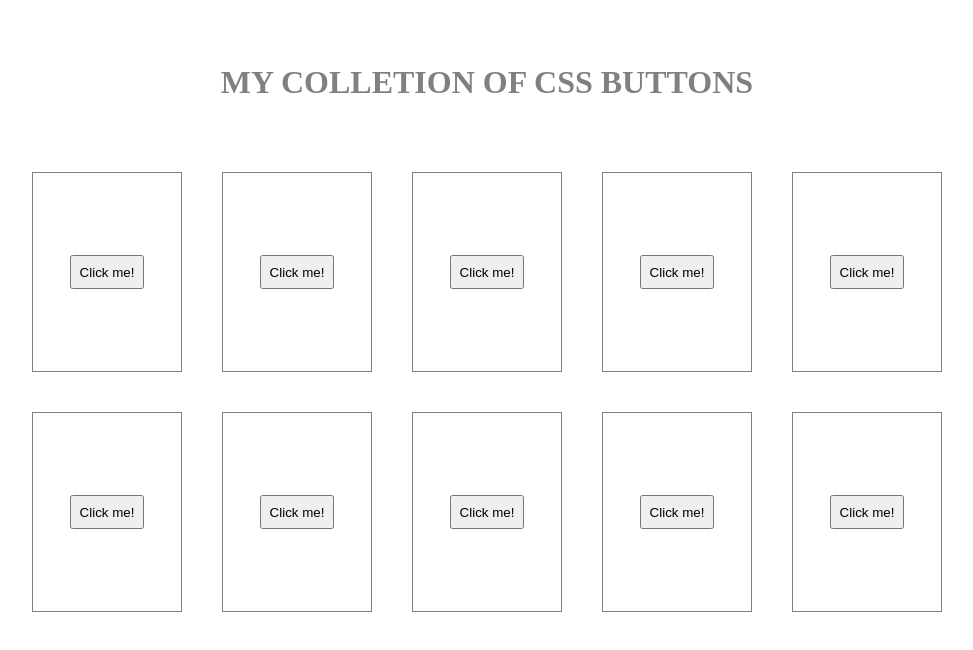
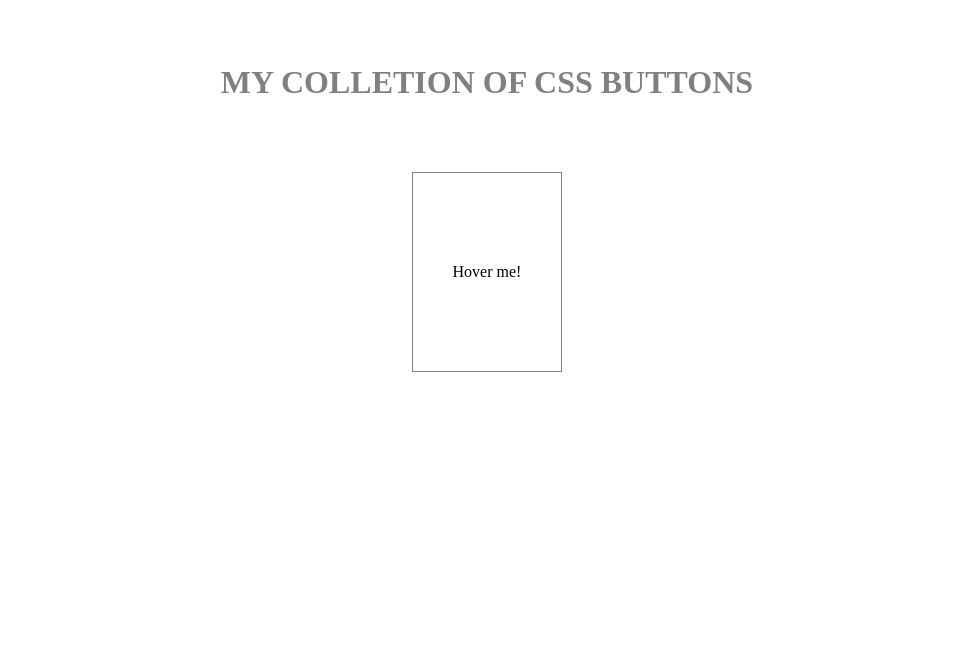
Before and after one commit to lukasklisevicius/cssBtns, a plain HTML site: page index.html in a window 1280 px wide. Shown: the whole page, without its empty margins (153-1126 px from the left). Drawn offline with Linux system fonts and the light colour scheme.

Commit message:
ok pradzia

```diff
--- a/index.html
+++ b/index.html
@@ -11,34 +11,7 @@
     <h1>My colletion of css buttons</h1>
     <main>
         <div class="btn-box btn1-box">
-            <button class="btn1">Click me!</button>
-        </div>
-        <div class="btn-box btn2-box">
-            <button class="btn2">Click me!</button>
-        </div>
-        <div class="btn-box btn3-box">
-            <button class="btn3">Click me!</button>
-        </div>
-        <div class="btn-box btn4-box">
-            <button class="btn4">Click me!</button>
-        </div>
-        <div class="btn-box btn5-box">
-            <button class="btn5">Click me!</button>
-        </div>
-        <div class="btn-box btn6-box">
-            <button class="btn6">Click me!</button>
-        </div>
-        <div class="btn-box btn7-box">
-            <button class="btn7">Click me!</button>
-        </div>
-        <div class="btn-box btn8-box">
-            <button class="btn8">Click me!</button>
-        </div>
-        <div class="btn-box btn9-box">
-            <button class="btn9">Click me!</button>
-        </div>
-        <div class="btn-box btn10-box">
-            <button class="btn10">Click me!</button>
+            <a href="#"  class="btn1 btn-fx1" data-sm-link-text="Click me!">Hover me!</a>
         </div>
 </main>
 </body>
--- a/style.css
+++ b/style.css
@@ -13,12 +13,12 @@ body, main, .btn-box {
     justify-content: center;
     align-items: center;
 }
-body, main {flex-wrap: wrap;}
 
 
-body {padding:5% 10%;}
+body, main {flex-wrap: wrap;}
+a {text-decoration: none;color: black;}
+body {padding:5% 10%;flex-direction: column;}
 
-button {padding: 5%;}
 
 .btn-box {
     width: 150px;
```
